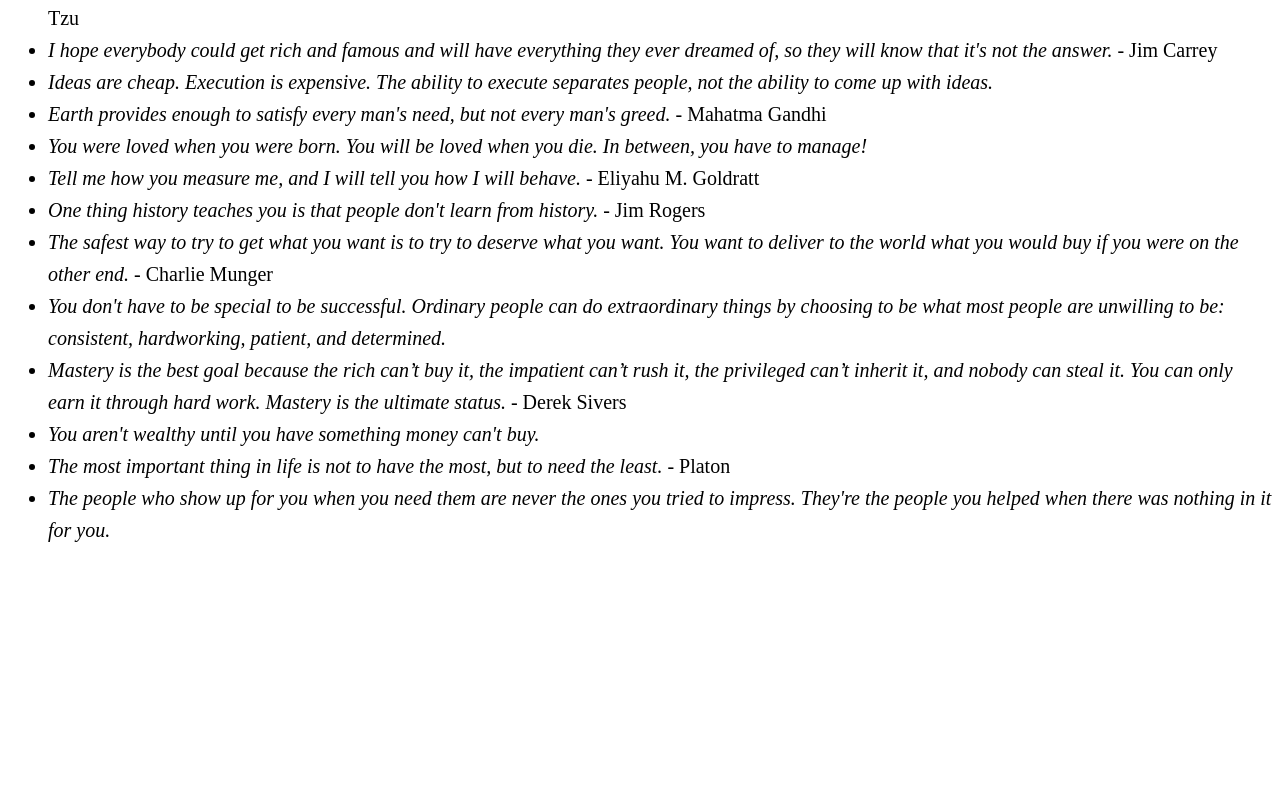
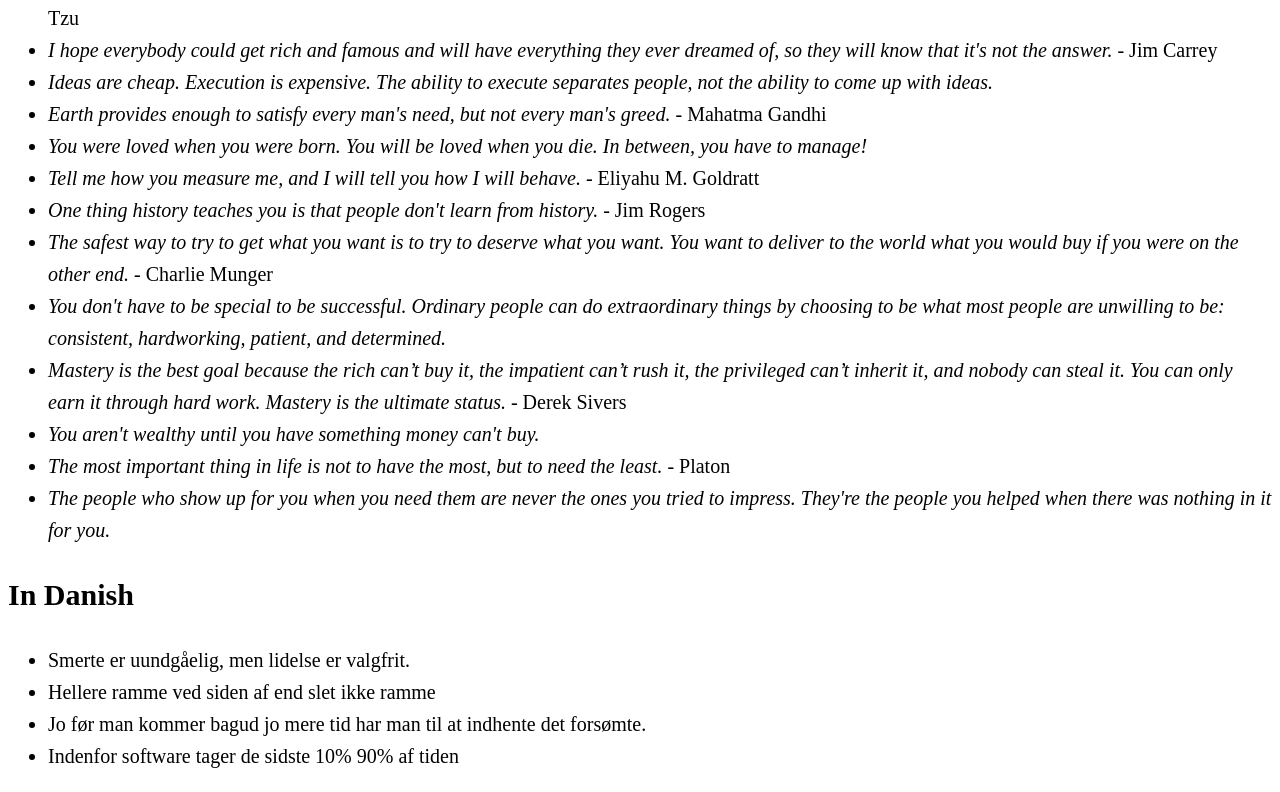
Before and after one commit to boskjoett/MyWebsite, a plain HTML site: page bo/quotes.html in a window 1280 px wide. Shown: the part 992-1784 px from the top of the page. Before the commit the page ends 1558 px from the top, so only its background shows below. Drawn offline with Linux system fonts and the light colour scheme.

Commit message:
Add Danish quotes to quotes.html
Added Danish quotes to the quotes section.

```diff
--- a/bo/quotes.html
+++ b/bo/quotes.html
@@ -110,5 +110,14 @@
 <i>The people who show up for you when you need them are never the ones you tried to impress. They're the people you helped when there was nothing in it for you.</i>
 </li>
 </ul>
+
+<h2>In Danish</h2>
+<ul>
+  <li>Smerte er uundgåelig, men lidelse er valgfrit.</li>
+  <li>Hellere ramme ved siden af end slet ikke ramme</li>
+  <li>Jo før man kommer bagud jo mere tid har man til at indhente det forsømte.</li>
+  <li>Indenfor software tager de sidste 10% 90% af tiden</li>
+</ul>
+
 </body>
 </html>
```
